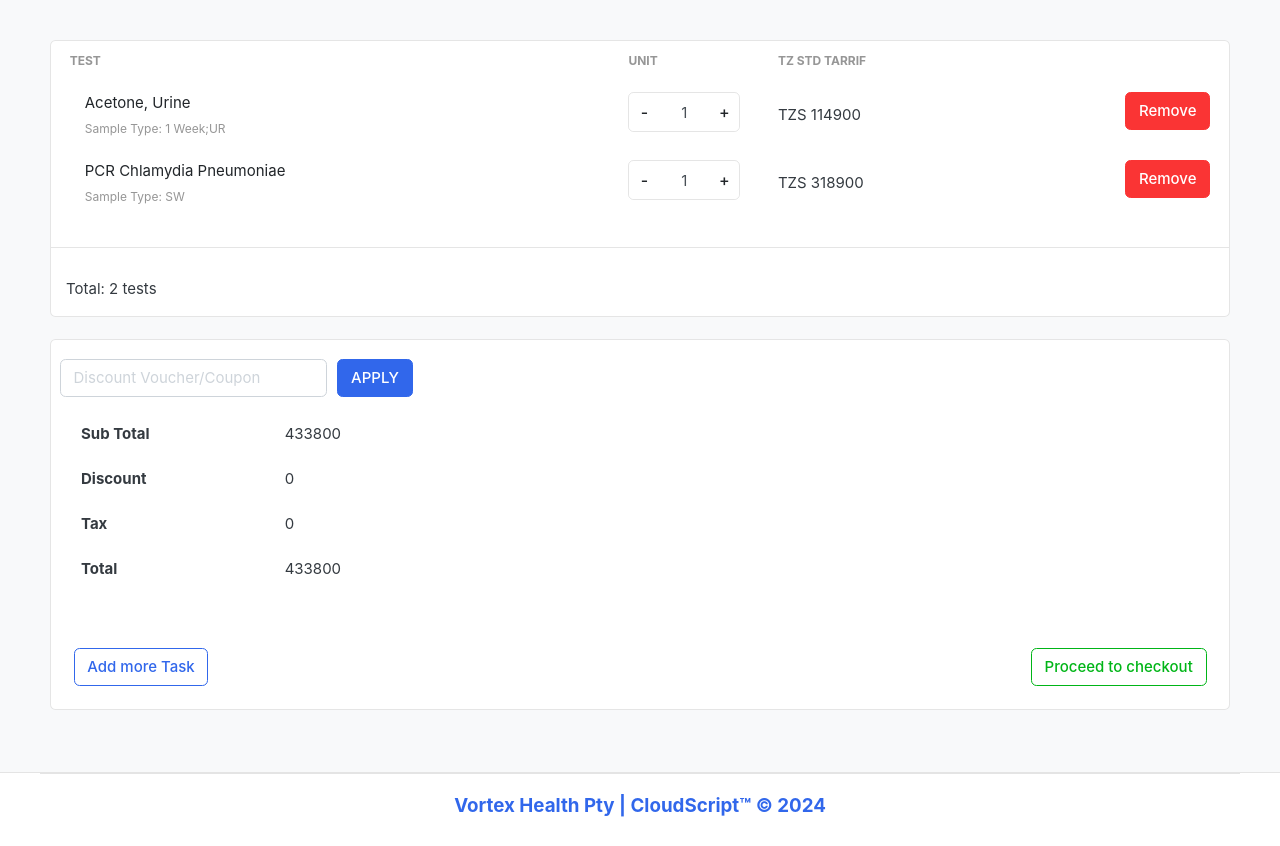
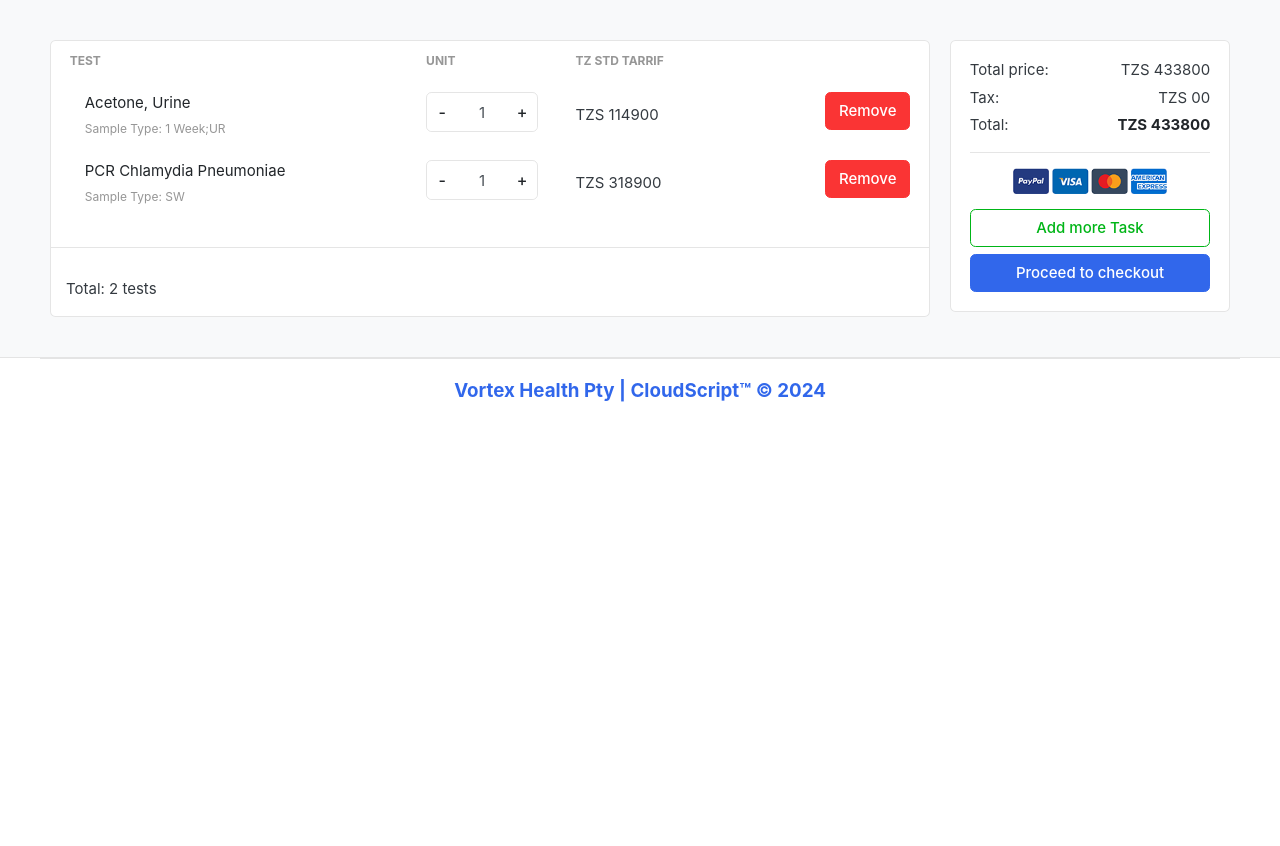
Before and after one commit to mahamudh472/medical_test, a Django app: page /request/list in a window 1280 px wide. Shown: the part 118-964 px from the top of the page. After the commit the page ends 520 px from the top, so only its background shows below. Run offline with Django 4.2, Linux system fonts and the light colour scheme; data comes from the database, SQL or seed files in the repository; both versions use the stored data as it was after the commit; some libraries are stand-ins or nearby versions; some web fonts are replaced.

Commit message:
design change

```diff
--- a/request/views.py
+++ b/request/views.py
@@ -105,15 +105,18 @@ def favorite_list(request):
 def set_add_to_cart(request, set_id):
     test_set = TestSet.objects.get(id=set_id)
     if request.user.is_authenticated:
-        req, created = Request.objects.get_or_create(user=request.user)
-        req.tests.add(*test_set.tests.all())
+        for test in test_set.tests.all():
+            req = Request.objects.get_or_create(user=request.user, test=test)
+            req[0].save()
+
     else:
         key = request.session.session_key
         if not key:
             request.session.create()
             key = request.session.session_key
-        req, created = Request.objects.get_or_create(anynomous_user=key)
-        req.tests.add(*test_set.tests.all())
+        for test in test_set.tests.all():
+            req = Request.objects.get_or_create(anynomous_user=key, test=test)
+            req[0].save()
 
     messages.success(request, "Test set added to request")
     return redirect(request.META.get('HTTP_REFERER'))
--- a/templates/request/request_list.html
+++ b/templates/request/request_list.html
@@ -1,4 +1,5 @@
 {% extends "include/base.html" %}
+{% load static %}
 
 {% block content %}
     <style>
@@ -31,7 +32,7 @@
             <!-- ============================ COMPONENT 1 ================================= -->
 
             <div class="row">
-                <aside class="col-12">
+                <aside class="col-md-9">
                     <div class="card">
                         {% if request %}
                             <table class="table table-borderless table-shopping-cart">
@@ -90,11 +91,38 @@
                     <!-- card.// -->
                 </aside>
                 <!-- col.// -->
+                <aside class="col-md-3">
+                    <div class="card">
+                        <div class="card-body">
+                            <dl class="dlist-align">
+                                <dt>Total price:</dt>
+                                <dd class="text-right"> TZS {{ request.first.get_sub_total }}</dd>
+                            </dl>
+                            <dl class="dlist-align">
+                                <dt>Tax:</dt>
+                                <dd class="text-right">TZS 00</dd>
+                            </dl>
+                            <dl class="dlist-align">
+                                <dt>Total:</dt>
+                                <dd style="white-space: nowrap" class="text-right text-dark b"><strong>TZS {{ request.first.get_sub_total }}</strong></dd>
+                            </dl>
+                            <hr>
+
+                            <p class="text-center mb-3">
+                                <img src="{% static 'images/misc/payments.png' %}" height="26">
+                            </p>
+
+                            <a href="{% url 'all_tests' %}"><button class="w-100 btn btn-outline-success">Add more Task</button></a>
+                            <a href="{% url 'checkout' %}" class="w-100 btn btn-primary mt-2">Proceed to checkout</a>
+
+                        </div> <!-- card-body.// -->
+                    </div> <!-- card.// -->
+                </aside> <!-- col.// -->
             </div>
             <!-- row.// -->
             <!-- ============================ COMPONENT 1 END .// ================================= -->
 
-            <div class="row">
+            {% comment %} <div class="row">
                 <div class="col-12">
                     <div class="card my-4">
                         <div class="card-body">
@@ -134,7 +162,7 @@
                         </div>
                     </div>
                 </div>
-            </div>
+            </div> {% endcomment %}
 
         </div>
         <!-- container .//  -->
```
Also changed, not shown: db.sqlite3.
